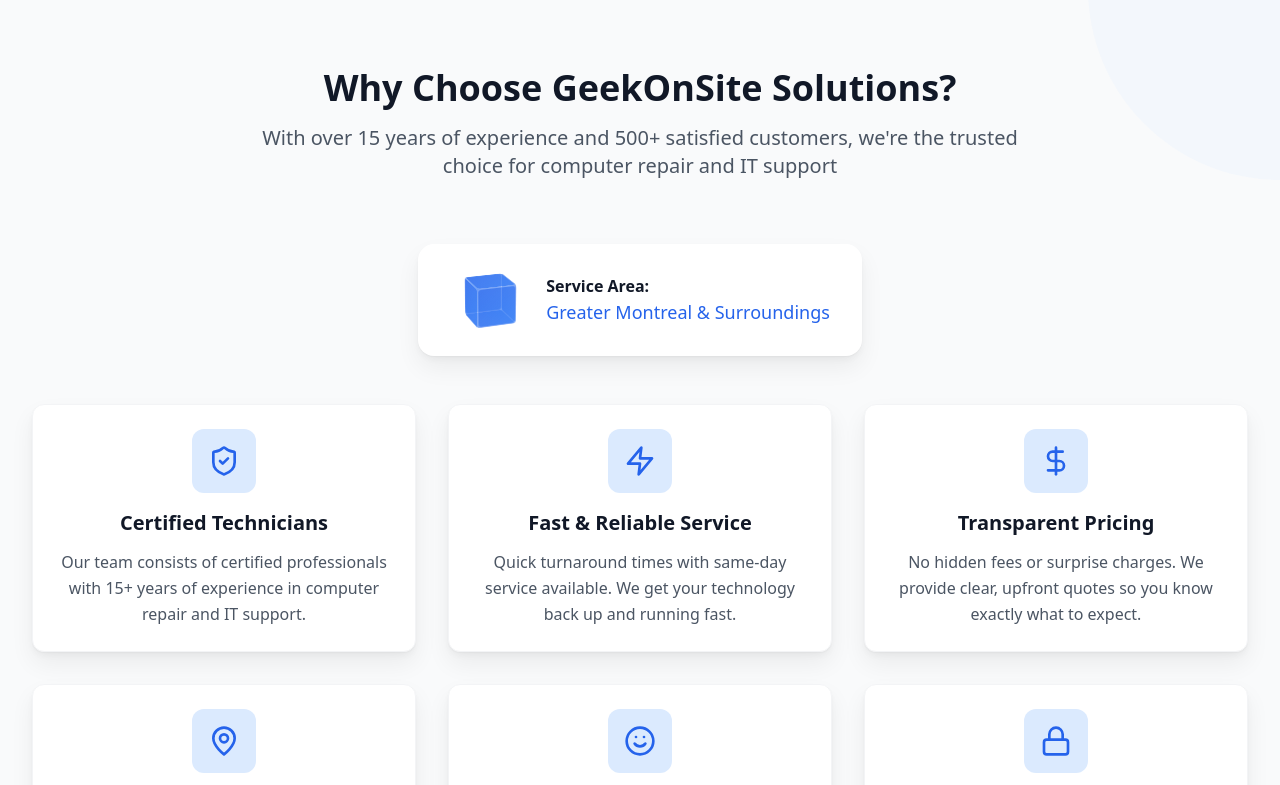
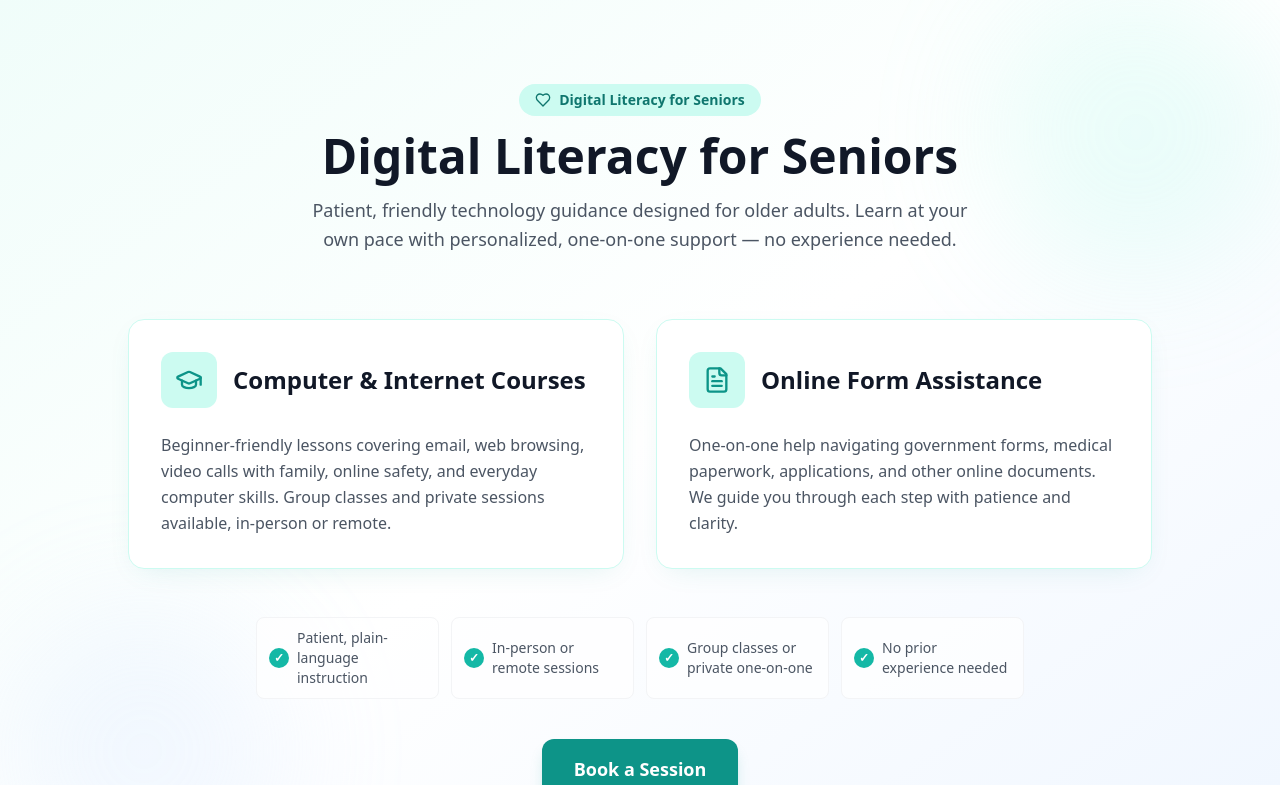
Before and after one commit to geekonsite/Geekonsite, a React (Vite) app: page / in a window 1280 px wide. Shown: the part 1780-2565 px from the top of the page. Built offline with nearby package versions, Linux system fonts and the light colour scheme.

Commit message:
Updated App.tsx

```diff
--- a/src/App.tsx
+++ b/src/App.tsx
@@ -21,6 +21,9 @@ import {
   ArrowUp,
   Clock as ClockIcon,
   Mail,
+  GraduationCap,
+  FileText,
+  Heart,
 } from 'lucide-react';
 import { FAQSection } from './components/FAQSection';
 import { Carousel3D } from './components/Carousel3D';
@@ -272,7 +275,7 @@ function App() {
 
             {/* Desktop Navigation */}
             <nav className="hidden md:flex space-x-8 items-center">
-              {['services', 'faq', 'testimonials', 'contact'].map((section) => (
+              {['services', 'seniors', 'faq', 'testimonials', 'contact'].map((section) => (
                 <button
                   key={section}
                   onClick={() => scrollToSection(section)}
@@ -305,7 +308,7 @@ function App() {
           {mobileMenuOpen && (
             <div className="md:hidden border-t border-gray-200 py-4">
               <nav className="flex flex-col space-y-4">
-                {['services', 'faq', 'testimonials', 'contact'].map((section) => (
+                {['services', 'seniors', 'faq', 'testimonials', 'contact'].map((section) => (
                   <button
                     key={section}
                     onClick={() => scrollToSection(section)}
@@ -471,6 +474,73 @@ function App() {
                 }
               />
             ))}
+          </div>
+        </div>
+      </section>
+
+      {/* Seniors Digital Literacy Section */}
+      <section id="seniors" className="py-24 bg-gradient-to-br from-teal-50 via-white to-blue-50 relative overflow-hidden">
+        <div className="absolute top-0 right-0 w-72 h-72 bg-teal-200 rounded-full filter blur-3xl opacity-20" />
+        <div className="absolute bottom-0 left-0 w-72 h-72 bg-blue-200 rounded-full filter blur-3xl opacity-20" />
+
+        <div className="max-w-7xl mx-auto px-4 sm:px-6 lg:px-8 relative">
+          <div className="text-center mb-16">
+            <div className="inline-flex items-center gap-2 px-4 py-1.5 bg-teal-100 text-teal-700 rounded-full text-sm font-semibold mb-4">
+              <Heart className="h-4 w-4" />
+              {t('seniors.title')}
+            </div>
+            <h2 className="text-4xl sm:text-5xl font-bold text-gray-900 mb-4 leading-tight">
+              {t('seniors.title')}
+            </h2>
+            <p className="text-lg text-gray-600 max-w-2xl mx-auto leading-relaxed">
+              {t('seniors.subtitle')}
+            </p>
+          </div>
+
+          <div className="grid md:grid-cols-2 gap-8 max-w-5xl mx-auto mb-12">
+            {/* Courses Card */}
+            <div className="group bg-white rounded-2xl p-8 shadow-[0_8px_30px_-12px_rgba(13,148,136,0.15)] border border-teal-100 transition-all duration-300 hover:shadow-[0_20px_40px_-12px_rgba(13,148,136,0.25)] hover:-translate-y-1">
+              <div className="flex items-center gap-4 mb-6">
+                <div className="flex-shrink-0 w-14 h-14 bg-teal-100 text-teal-600 rounded-xl flex items-center justify-center transition-transform duration-300 group-hover:scale-110 group-hover:rotate-3">
+                  <GraduationCap className="h-7 w-7" />
+                </div>
+                <h3 className="text-2xl font-bold text-gray-900">{t('seniors.courses.title')}</h3>
+              </div>
+              <p className="text-gray-600 leading-relaxed">{t('seniors.courses.description')}</p>
+            </div>
+
+            {/* Forms Card */}
+            <div className="group bg-white rounded-2xl p-8 shadow-[0_8px_30px_-12px_rgba(13,148,136,0.15)] border border-teal-100 transition-all duration-300 hover:shadow-[0_20px_40px_-12px_rgba(13,148,136,0.25)] hover:-translate-y-1">
+              <div className="flex items-center gap-4 mb-6">
+                <div className="flex-shrink-0 w-14 h-14 bg-teal-100 text-teal-600 rounded-xl flex items-center justify-center transition-transform duration-300 group-hover:scale-110 group-hover:rotate-3">
+                  <FileText className="h-7 w-7" />
+                </div>
+                <h3 className="text-2xl font-bold text-gray-900">{t('seniors.forms.title')}</h3>
+              </div>
+              <p className="text-gray-600 leading-relaxed">{t('seniors.forms.description')}</p>
+            </div>
+          </div>
+
+          {/* Features */}
+          <div className="max-w-3xl mx-auto mb-10">
+            <div className="grid grid-cols-2 md:grid-cols-4 gap-3">
+              {(t('seniors.features', { returnObjects: true }) as string[]).map((feature, i) => (
+                <div key={i} className="flex items-center gap-2 text-sm text-gray-600 bg-white/70 rounded-lg px-3 py-2.5 border border-gray-100">
+                  <span className="flex-shrink-0 w-5 h-5 bg-teal-500 text-white rounded-full flex items-center justify-center text-xs font-bold">✓</span>
+                  <span>{feature}</span>
+                </div>
+              ))}
+            </div>
+          </div>
+
+          {/* CTA */}
+          <div className="text-center">
+            <button
+              onClick={() => scrollToSection('contact')}
+              className="inline-flex items-center gap-2 px-8 py-4 bg-teal-600 text-white rounded-xl font-semibold text-lg shadow-lg shadow-teal-600/20 hover:bg-teal-700 hover:shadow-xl hover:shadow-teal-600/30 transition-all duration-300 hover:-translate-y-0.5"
+            >
+              {t('seniors.cta')}
+            </button>
           </div>
         </div>
       </section>
--- a/src/locales/en/translation.json
+++ b/src/locales/en/translation.json
@@ -1,6 +1,7 @@
 {
   "nav": {
     "services": "Services",
+    "seniors": "Seniors",
     "faq": "FAQ",
     "reviews": "Reviews",
     "contact": "Contact"
@@ -51,6 +52,25 @@
         "description": "System cleanup, software optimization, and hardware upgrades for peak performance"
       }
     ]
+  },
+  "seniors": {
+    "title": "Digital Literacy for Seniors",
+    "subtitle": "Patient, friendly technology guidance designed for older adults. Learn at your own pace with personalized, one-on-one support — no experience needed.",
+    "courses": {
+      "title": "Computer & Internet Courses",
+      "description": "Beginner-friendly lessons covering email, web browsing, video calls with family, online safety, and everyday computer skills. Group classes and private sessions available, in-person or remote."
+    },
+    "forms": {
+      "title": "Online Form Assistance",
+      "description": "One-on-one help navigating government forms, medical paperwork, applications, and other online documents. We guide you through each step with patience and clarity."
+    },
+    "features": [
+      "Patient, plain-language instruction",
+      "In-person or remote sessions",
+      "Group classes or private one-on-one",
+      "No prior experience needed"
+    ],
+    "cta": "Book a Session"
   },
   "advantages": {
     "title": "Why Choose GeekOnSite Solutions?",
--- a/src/locales/fr/translation.json
+++ b/src/locales/fr/translation.json
@@ -1,6 +1,7 @@
 {
   "nav": {
     "services": "Services",
+    "seniors": "Aînés",
     "faq": "FAQ",
     "reviews": "Avis",
     "contact": "Contact"
@@ -51,6 +52,25 @@
         "description": "Nettoyage système, optimisation logicielle et mises à niveau matérielles pour des performances optimales"
       }
     ]
+  },
+  "seniors": {
+    "title": "Alphabétisation Numérique pour Aînés",
+    "subtitle": "Accompagnement technologique patient et convivial, conçu pour les personnes âgées. Apprenez à votre rythme avec un soutien personnalisé — aucune expérience requise.",
+    "courses": {
+      "title": "Cours d'Informatique et d'Internet",
+      "description": "Leçons pour débutants couvrant le courriel, la navigation Web, les appels vidéo en famille, la sécurité en ligne et les compétences informatiques courantes. Cours en groupe et sessions privées disponibles, en personne ou à distance."
+    },
+    "forms": {
+      "title": "Aide aux Formulaires en Ligne",
+      "description": "Aide individuelle pour naviguer les formulaires gouvernementaux, la paperasse médicale, les demandes et autres documents en ligne. Nous vous guidons à chaque étape avec patience et clarté."
+    },
+    "features": [
+      "Enseignement patient, en langage simple",
+      "Sessions en personne ou à distance",
+      "Cours en groupe ou en privé",
+      "Aucune expérience préalable requise"
+    ],
+    "cta": "Réserver une Session"
   },
   "advantages": {
     "title": "Pourquoi choisir GeekOnSite Solutions ?",
```
